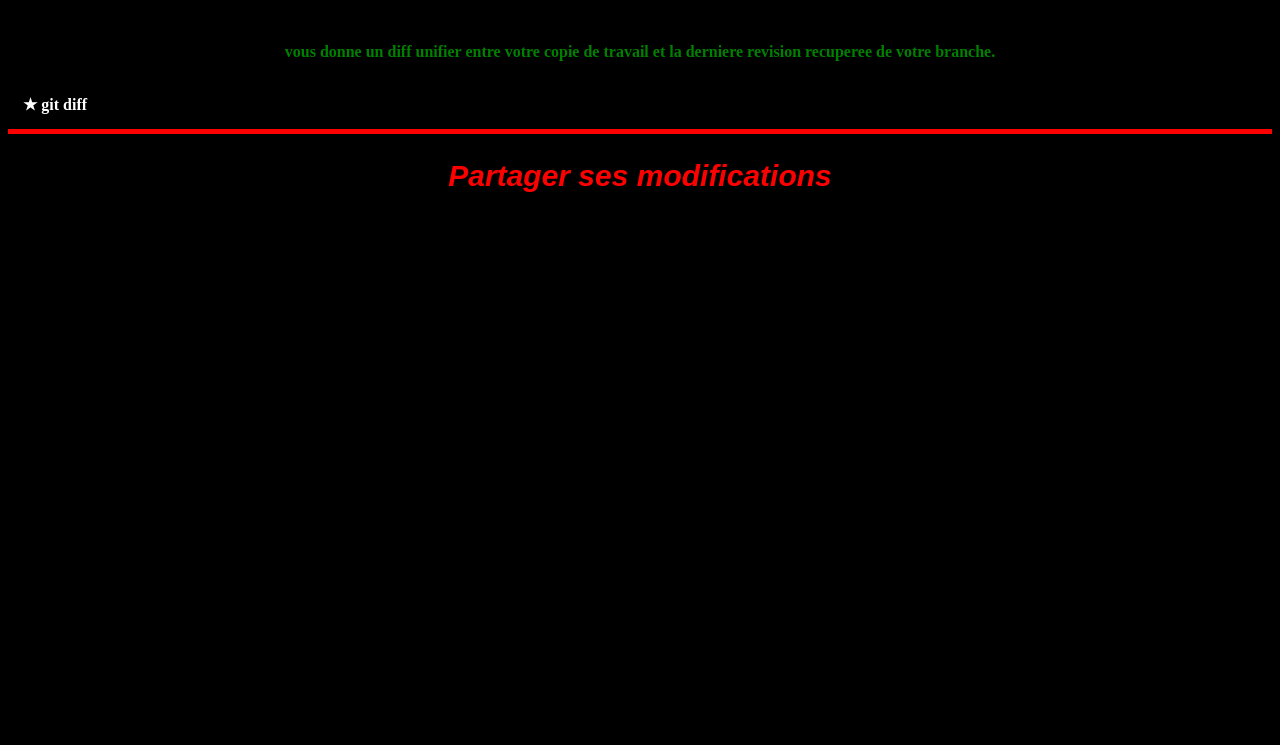
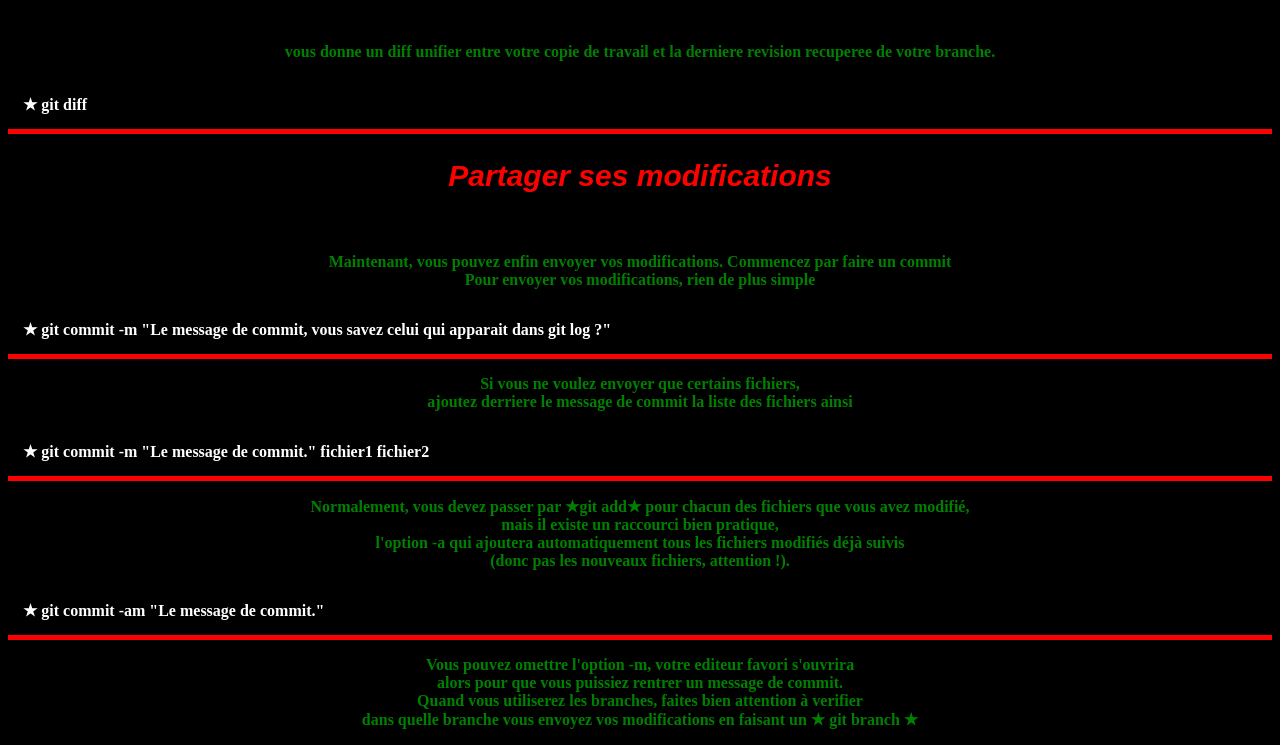
Before and after one commit to kikim5959/GIT, a plain HTML site: page index.html in a window 1280 px wide. Shown: the part 1844-2589 px from the top of the page. Before the commit the page ends 2089 px from the top, so only its background shows below. Drawn offline with Linux system fonts and the light colour scheme.

Commit message:
ajustement

```diff
--- a/index.html
+++ b/index.html
@@ -86,14 +86,14 @@ Dans la console, commencez par envoyer ces trois lignes :</strong></p>
 
             Cette commande sert de facon generale a annuler les modifications apportees depuis la derniere mise à jour,
             <br> en ajoutant l'option --hard. Là faites bien attention, c'est irreversible par contre ! Par exemple, si j'ai modifier index.php mais que je souhaite annuler mes modifications, je ferai </p>
-        <br> &#9733  git reset --hard index.php</div>
+        <br> &#9733 git reset --hard index.php</div>
 
 
 
 
 
     <div>
-        <p  >Si vous voulez seulement arreter le suivi d'un fichier, sans le supprimer,
+        <p>Si vous voulez seulement arreter le suivi d'un fichier, sans le supprimer,
             <br>vous devez utiliser l'option --cached. Cela conserve votre fichier local mais arrete son suivi. Exemple :</p>
         <br> &#9733 git rm --cached fichier_prive </div>
 
@@ -103,11 +103,36 @@ Dans la console, commencez par envoyer ces trois lignes :</strong></p>
 
     <div>
         <p>vous donne un diff unifier entre votre copie de travail et la derniere revision recuperee de votre branche.</p>
-        <br>    &#9733 git diff </div>
+        <br> &#9733 git diff </div>
 
 
-<h2 id="gras"> Partager ses modifications</h2>
-&#9733;
+    <h2 id="gras"> Partager ses modifications</h2> &#9733;
+
+
+    <p id="mod">Maintenant, vous pouvez enfin envoyer vos modifications. Commencez par faire un commit
+        <br> Pour envoyer vos modifications, rien de plus simple </p>
+    <div>&#9733; git commit -m "Le message de commit, vous savez celui qui apparait dans git log ?"</div>
+
+    <p id="mod">Si vous ne voulez envoyer que certains fichiers,
+        <br> ajoutez derriere le message de commit la liste des fichiers ainsi </p>
+    <div> &#9733; git commit -m "Le message de commit." fichier1 fichier2</div>
+
+
+    <p id="mod">Normalement, vous devez passer par &#9733;<strong>git add</strong>&#9733; pour chacun des fichiers que vous avez modifié,
+        <br> mais il existe un raccourci bien pratique,
+        <br> l'option -a qui ajoutera automatiquement tous les fichiers modifiés déjà suivis
+        <br> (donc pas les nouveaux fichiers, attention !).</p>
+
+         <div> &#9733; git commit -am "Le message de commit."</div>
+
+
+
+
+  <p> Vous pouvez omettre l'option -m, votre editeur favori s'ouvrira<br> alors pour que vous puissiez rentrer un message de commit.<br>Quand vous utiliserez les branches, faites bien attention à verifier<br> dans quelle branche vous envoyez vos modifications en faisant un &#9733; git branch  &#9733;
+
+
+
+
 
 
 </html>
```
